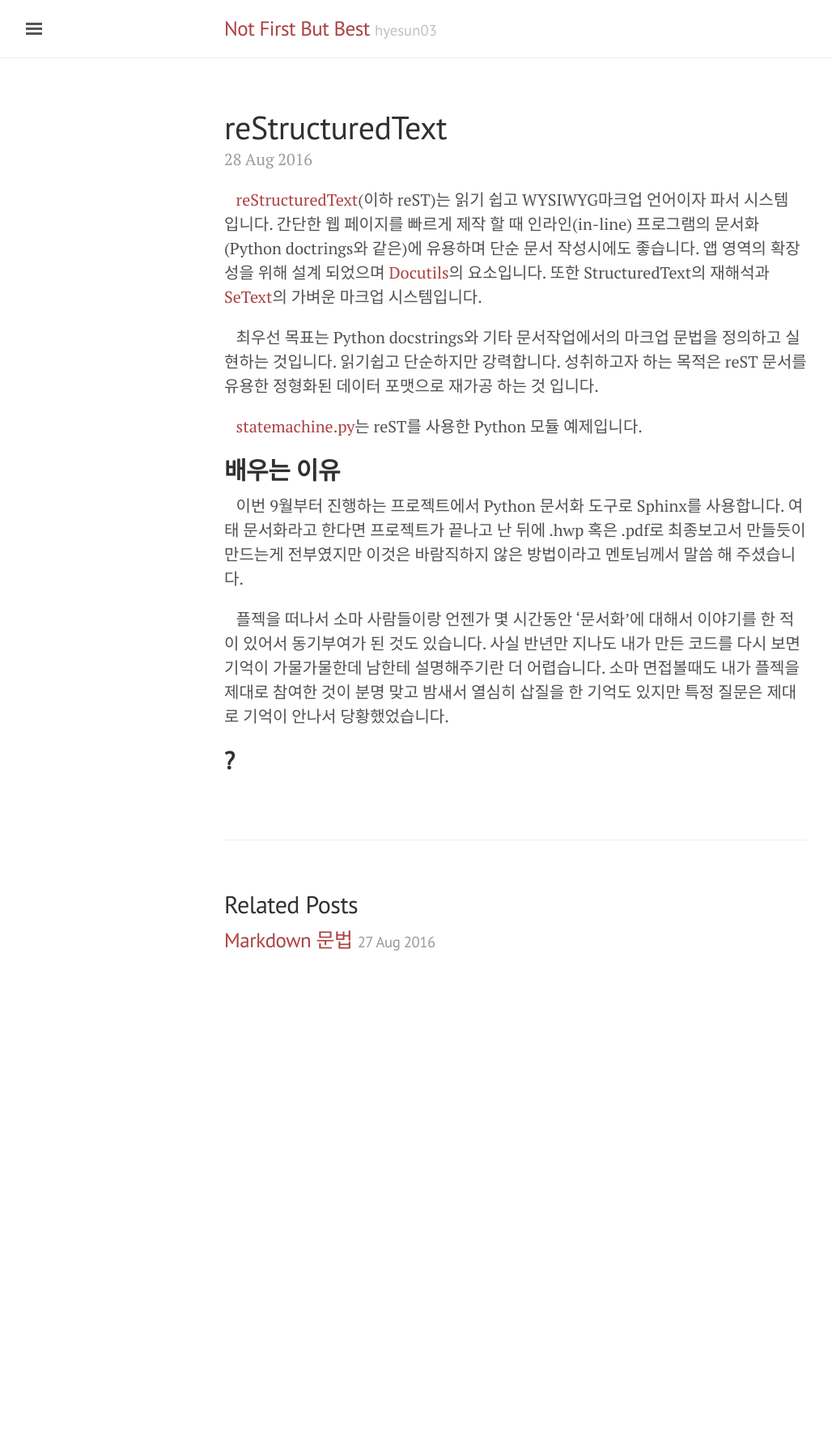
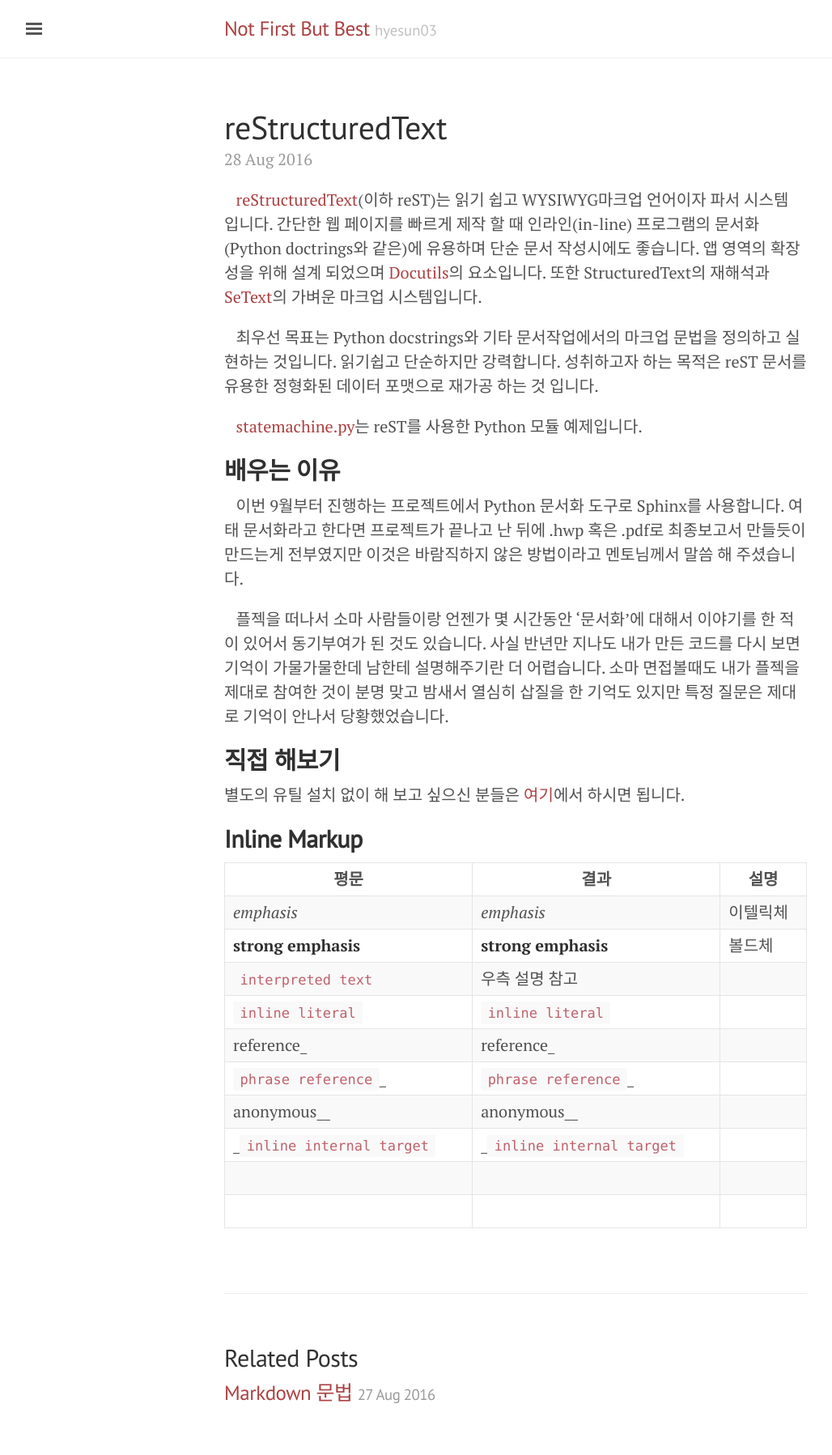
Before and after one commit to hyesun03/hyesun03.github.io, a Jekyll site: the page built from _posts/2016-08-28-restructuredtext.md, in a window 1280 px wide. Shown: the whole page at 81% size, without its empty margins (3-1031 px from the left). Built offline with Jekyll 4.4.1, drawn with Linux system fonts in a browser that asks for light colours; before the commit the page ends 1237 px from its top, so only the background shows below that.

```diff
--- a/_posts/2016-08-28-restructuredtext.md
+++ b/_posts/2016-08-28-restructuredtext.md
@@ -18,4 +18,20 @@ title: reStructuredText
 사실 반년만 지나도 내가 만든 코드를 다시 보면 기억이 가물가물한데 남한테 설명해주기란 더 어렵습니다.
 소마 면접볼때도 내가 플젝을 제대로 참여한 것이 분명 맞고 밤새서 열심히 삽질을 한 기억도 있지만 특정 질문은 제대로 기억이 안나서 당황했었습니다.
 
-## **?**
+## **직접 해보기**
+별도의 유틸 설치 없이 해 보고 싶으신 분들은 [여기](http://rst.ninjs.org/)에서 하시면 됩니다.
+
+## **Inline Markup**
+
+| 평문  | 결과  | 설명  |
+|---|---|---|
+| *emphasis*  | *emphasis*  |  이텔릭체 |
+| **strong emphasis**  | **strong emphasis**  | 볼드체  |
+| `interpreted text`  | 우측 설명 참고  |   |
+| ``inline literal``  | ``inline literal``  |   |
+| reference_  | reference_  |   |
+| `phrase reference`_  | `phrase reference`_  |   |
+| anonymous__  | anonymous__  |   |
+| _`inline internal target`  | _`inline internal target`  |   |
+|   |   |   |
+|   |   |   |
```
